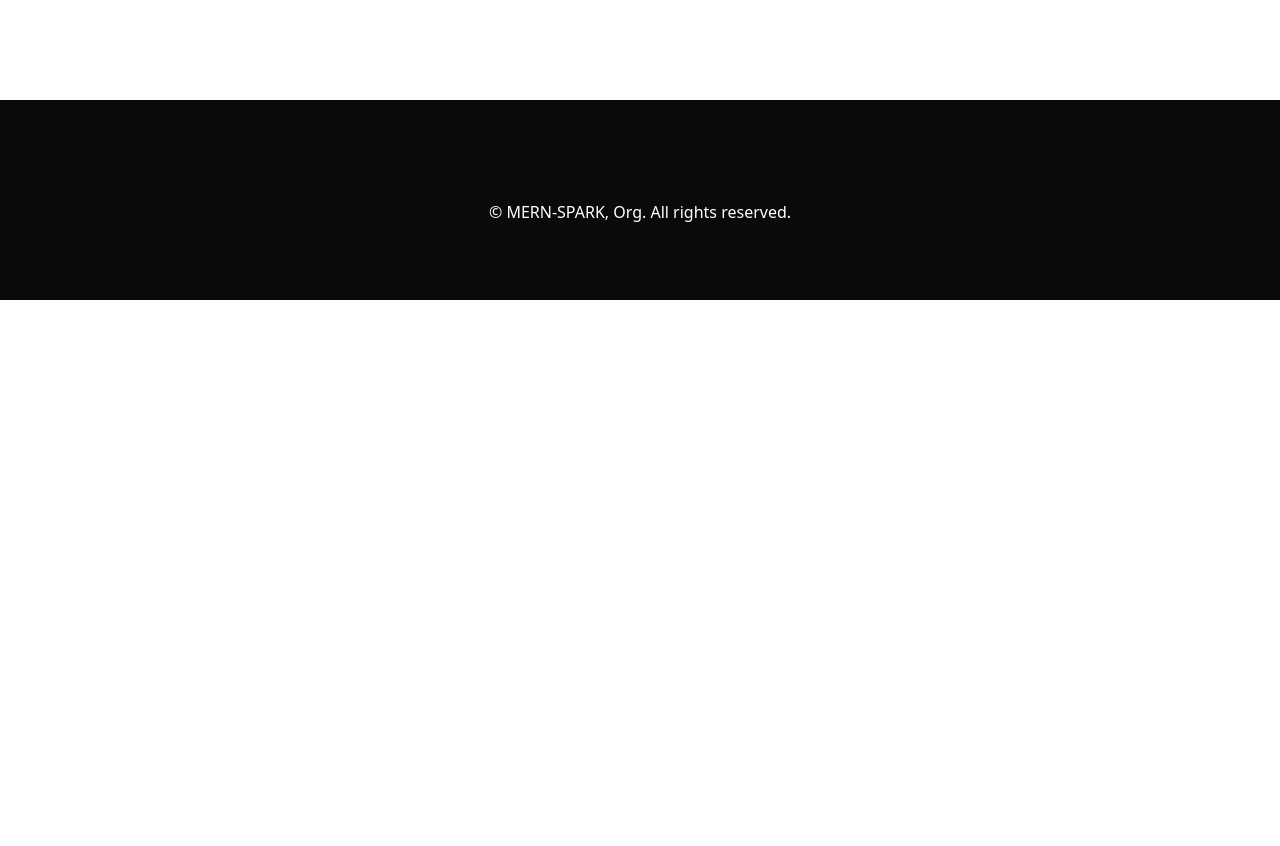
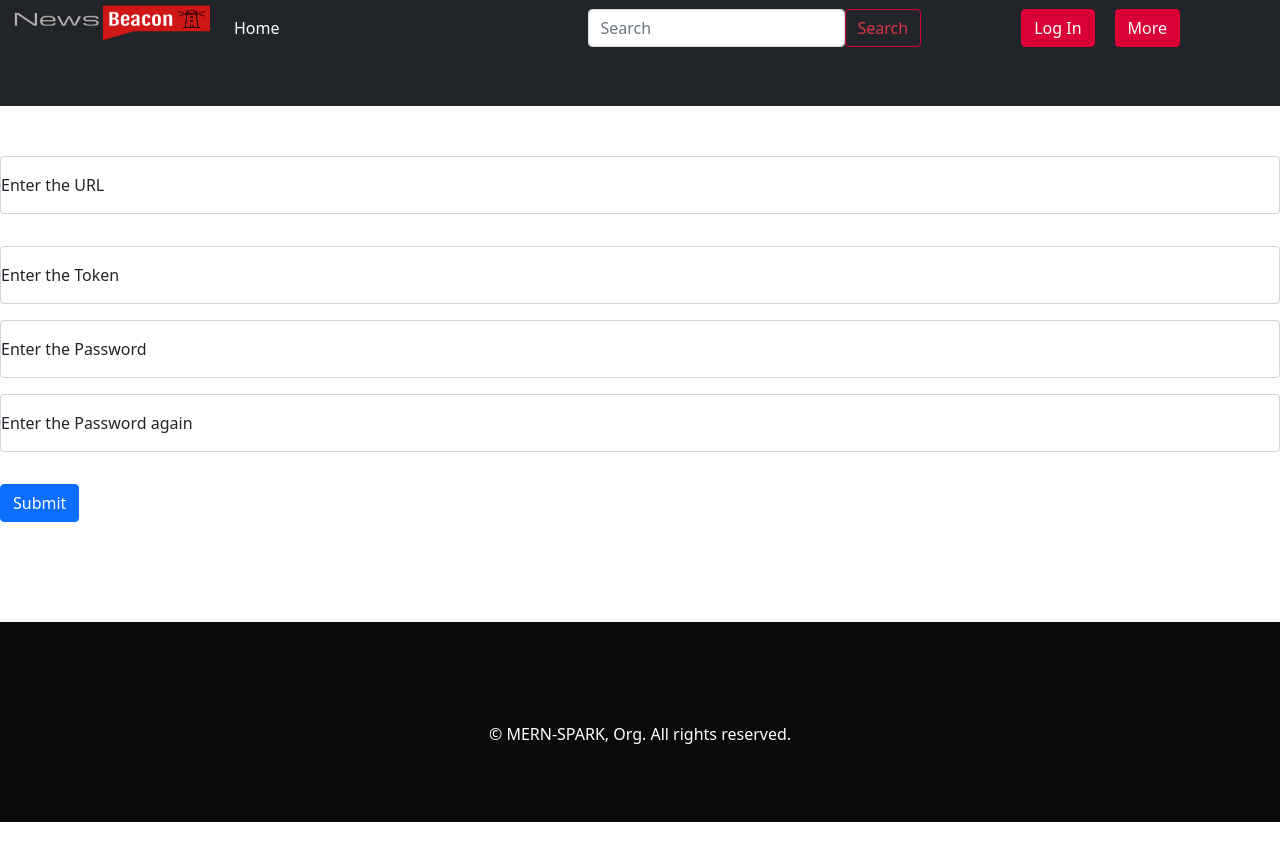
Before and after one commit to MERN-SPARK/News-Beacon-Frontend, a React (Create React App) app: page /forgetPassword in a window 1280 px wide. Before the commit the page ends 800 px from the top, so only its background shows below. Built offline with nearby package versions, Linux system fonts and the light colour scheme; no server answers.

Commit message:
finished forgotPassword page, fixed header's styling and other bug fixes/UX

```diff
--- a/src/App.js
+++ b/src/App.js
@@ -1,31 +1,31 @@
-import React, { Component } from "react";
-import Footer from "./components/Footer";
-import Header from "./components/Header";
-import { Switch, Route, BrowserRouter as Router } from "react-router-dom";
-import Home from "./components/Home";
-import AboutUs from "./components/AboutUs";
-import Favourites from "./components/Favourites";
-import MoreInfo from "./components/MoreInfo";
-import Sports from "./components/Sports";
-import CountryNews from "./components/CountryNews";
-import Signup from "./components/HomeComponent/Signup";
-import "bootstrap/dist/css/bootstrap.min.css";
-import Login from "./components/HomeComponent/Login";
-import Arts from "./components/Arts";
-import Business from "./components/Business";
-import axios from "axios";
-import Food from "./components/Food";
-import Politics from "./components/Politics";
-import Travel from "./components/Travel";
-import Result from "./components/Result";
-import ForgetBassword from "./components/HomeComponent/ForgetBassword";
-import HeaderOther from "./components/HeaderOther";
-import { withAuth0 } from "@auth0/auth0-react";
-import Favourite from "./components/Favourite";
+import React, { Component } from "react"
+import Footer from "./components/Footer"
+import Header from "./components/Header"
+import { Switch, Route, BrowserRouter as Router } from "react-router-dom"
+import Home from "./components/Home"
+import AboutUs from "./components/AboutUs"
+import Favourites from "./components/Favourites"
+import MoreInfo from "./components/MoreInfo"
+import Sports from "./components/Sports"
+import CountryNews from "./components/CountryNews"
+import Signup from "./components/HomeComponent/Signup"
+import "bootstrap/dist/css/bootstrap.min.css"
+import Login from "./components/HomeComponent/Login"
+import Arts from "./components/Arts"
+import Business from "./components/Business"
+import axios from "axios"
+import Food from "./components/Food"
+import Politics from "./components/Politics"
+import Travel from "./components/Travel"
+import Result from "./components/Result"
+import ForgetPassword from "./components/HomeComponent/ForgetPassword"
+import HeaderOther from "./components/HeaderOther"
+import { withAuth0 } from "@auth0/auth0-react"
+import Favourite from "./components/Favourite"
 
 export class App extends Component {
   constructor(props) {
-    super(props);
+    super(props)
     this.state = {
       openSideBar: false,
       searchQuery: "",
@@ -35,20 +35,20 @@
       isHomePage: true,
       isAuth: false,
       userData: [],
-    };
+    }
   }
 
   OpenNav = () => {
     this.setState({
       openSideBar: true,
-    });
-  };
+    })
+  }
 
   closeNav = () => {
     this.setState({
       openSideBar: false,
-    });
-  };
+    })
+  }
 
   // handle the search form and put it in the header
 
@@ -56,45 +56,45 @@
     this.setState({
       resultFlag: false,
       searchQuery: e.target.value,
-    });
-  };
+    })
+  }
   // handle submit which will use the search api and gives a q as a variable and then direct the user to a result page
 
   HandelSubmit = (e) => {
-    e.preventDefault();
-    let target = e.target.search.value;
+    e.preventDefault()
+    let target = e.target.search.value
     axios.get(`http://localhost:8070/APIOneSearch?q=${target}`).then((res) => {
       this.setState({
         resultFlag: true,
         results: res.data,
         target: target,
-      });
-    });
-  };
+      })
+    })
+  }
   checksign = async () => {
-    let check = await axios.get("http://localhost:8070/check-user");
-    console.log(check.data);
+    let check = await axios.get("http://localhost:8070/check-user")
+    console.log(check.data)
     this.setState({
       userData: check.data.auth,
-    });
-  };
+    })
+  }
 
   async componentDidMount() {
     // this.topNewsShow();
     // this.weather();
-    this.checksign();
+    this.checksign()
   }
 
   homepageCheck = () => {
     if (window.location.pathname === "/") {
       this.setState({
         isHomePage: false,
-      });
+      })
     }
-  };
+  }
 
   render() {
-    const { isAuthenticated } = this.props.auth0;
+    const { isAuthenticated } = this.props.auth0
     // console.log(this.props.auth0);
 
     return (
@@ -148,7 +148,7 @@
                   <Favourite />
                 </Route>
 
-                <Route path="/Loginn">
+                {/* <Route path="/Loginn">
                   <HeaderOther
                     openSideBar={this.state.openSideBar}
                     OpenNav={this.OpenNav}
@@ -157,7 +157,7 @@
                     HandelSubmit={this.HandelSubmit}
                   />
                   <AboutUs />
-                </Route>
+                </Route> */}
 
                 <Route path="/favorate">
                   <HeaderOther
@@ -200,7 +200,7 @@
                     handelSearchQuery={this.handelSearchQuery}
                     HandelSubmit={this.HandelSubmit}
                   />
-                  <Sports userData = {this.state.userData}/>
+                  <Sports userData={this.state.userData} />
                 </Route>
 
                 <Route path="/arts">
@@ -211,7 +211,7 @@
                     handelSearchQuery={this.handelSearchQuery}
                     HandelSubmit={this.HandelSubmit}
                   />
-                  <Arts userData = {this.state.userData}/>
+                  <Arts userData={this.state.userData} />
                 </Route>
 
                 <Route path="/business">
@@ -222,7 +222,7 @@
                     handelSearchQuery={this.handelSearchQuery}
                     HandelSubmit={this.HandelSubmit}
                   />
-                  <Business userData = {this.state.userData} />
+                  <Business userData={this.state.userData} />
                 </Route>
 
                 <Route path="/food">
@@ -233,7 +233,7 @@
                     handelSearchQuery={this.handelSearchQuery}
                     HandelSubmit={this.HandelSubmit}
                   />
-                  <Food userData = {this.state.userData} />
+                  <Food userData={this.state.userData} />
                 </Route>
 
                 <Route path="/politics">
@@ -244,7 +244,7 @@
                     handelSearchQuery={this.handelSearchQuery}
                     HandelSubmit={this.HandelSubmit}
                   />
-                  <Politics userData = {this.state.userData}/>
+                  <Politics userData={this.state.userData} />
                 </Route>
 
                 <Route path="/moreInfo">
@@ -287,10 +287,10 @@
                     handelSearchQuery={this.handelSearchQuery}
                     HandelSubmit={this.HandelSubmit}
                   />
-                  <Travel userData = {this.state.userData}/>
+                  <Travel userData={this.state.userData} />
                 </Route>
-                <Route path="/forgetBassword">
-                  <ForgetBassword />
+                <Route path="/forgetPassword">
+                  <ForgetPassword />
                 </Route>
               </Switch>
             </Router>
@@ -299,8 +299,8 @@
 
         <Footer />
       </>
-    );
+    )
   }
 }
 
-export default withAuth0(App);
+export default withAuth0(App)
--- /dev/null
+++ b/src/components/Header.css
@@ -0,0 +1,11 @@
+.navbar {
+  width: 100%;
+  padding: 10px;
+  position: fixed;
+  top: 0;
+  transition: top 0.6s;
+}
+
+.navbar--hidden {
+  top: -50px;
+}
--- a/src/components/Header.js
+++ b/src/components/Header.js
@@ -1,65 +1,68 @@
-import React, { Component } from "react";
-import logoImage from "../../src/logo.png";
-import axios from "axios";
-import LoginButton from "./LoginButton";
-import LogoutButton from "./LogoutButton";
-import { withAuth0 } from "@auth0/auth0-react";
-
+import React, { Component } from "react"
+import logoImage from "../../src/logo.png"
+import axios from "axios"
+import LoginButton from "./LoginButton"
+import LogoutButton from "./LogoutButton"
+import { withAuth0 } from "@auth0/auth0-react"
+import classnames from "classnames"
+import "./Header.css"
 import {
   Navbar,
   Nav,
-  // eslint-disable-next-line
-  NavDropdown,
   Form,
   Button,
   FormControl,
   Offcanvas,
-} from "react-bootstrap";
+  Col,
+} from "react-bootstrap"
 
 class Header extends Component {
   constructor(props) {
-    super(props);
+    super(props)
     this.state = {
       userData: [],
-    };
+      prevScrollpos: window.pageYOffset,
+      visible: true,
     }
+  }
+
+  componentDidMount() {
+    window.addEventListener("scroll", this.handleScroll)
+  }
+
+  componentWillUnmount() {
+    window.removeEventListener("scroll", this.handleScroll)
+  }
+
   Logout = async (values) => {
-    let logoutUSer = await axios.get(`http://localhost:8070/signout-user`);
-    console.log(logoutUSer);
-  };
+    let logoutUSer = await axios.get(`http://localhost:8070/signout-user`)
+    console.log(logoutUSer)
+  }
 
-  // checksign = async () => {
-  //   let check = await axios.get("http://localhost:8070/check-user");
-  //   console.log(check.data);
-  //   this.setState({
-  //     userData: check.data.auth,
-  //   });
-  // };
+  handleScroll = () => {
+    const { prevScrollpos } = this.state
 
-  // async componentDidMount() {
-  //   // this.topNewsShow();
-  //   // this.weather();
-  //   this.checksign();
-  // }
+    const currentScrollPos = window.pageYOffset
+    const visible = prevScrollpos > currentScrollPos
+
+    this.setState({
+      prevScrollpos: currentScrollPos,
+      visible,
+    })
+  }
 
   render() {
-    const { isAuthenticated } = this.props.auth0;
+    const { isAuthenticated } = this.props.auth0
 
     return (
       <>
         {console.log(this.props.isHomepage)}
         <Navbar
+          className={classnames("navbar", {
+            "navbar--hidden": !this.state.visible,
+          })}
           bg="dark"
           expand="lg"
-          style={{
-            backgroundColor: "#444444",
-            position: "sticky",
-            top: "0",
-            zIndex: 1,
-            display: "grid",
-            gridTemplateColumns: "1fr 5fr ",
-            gridGap: "50px",
-          }}
         >
           <Navbar.Brand
             href="/"
@@ -67,7 +70,7 @@
               color: "white",
             }}
           >
-            <img src={logoImage} width="150" height="50" alt="logo" />
+            <img src={logoImage} width="200" height="130" alt="logo" />
           </Navbar.Brand>
           <Navbar.Toggle aria-controls="navbarScroll" />
           <Navbar.Collapse
@@ -79,8 +82,6 @@
             }}
           >
             <Nav
-              //grid-template-columns: auto auto auto;gap: 50px;
-
               className="mr-auto my-2 my-lg-0"
               style={{
                 maxHeight: "100px",
@@ -95,11 +96,11 @@
               </Nav.Link>
               {this.props.isHomePage && (
                 <>
+                  <Nav.Link href="#topnews" style={{ color: "white" }}>
+                    Top News
+                  </Nav.Link>
                   <Nav.Link href="#popular" style={{ color: "white" }}>
                     PopularNews
-                  </Nav.Link>
-                  <Nav.Link href="#topnews" style={{ color: "white" }}>
-                    Top News
                   </Nav.Link>
                   <Nav.Link href="#covid19" style={{ color: "white" }}>
                     Covid19
@@ -114,18 +115,6 @@
                   )}
                 </>
               )}
-
-              {/* decomment if you need a dropDown list
-               <NavDropdown title="Link" id="navbarScrollingDropdown">
-                <NavDropdown.Item href="#action3">Action</NavDropdown.Item>
-                <NavDropdown.Item href="#action4">
-                  Another action
-                </NavDropdown.Item>
-                <NavDropdown.Divider />
-                <NavDropdown.Item href="#action5">
-                  Something else here
-                </NavDropdown.Item>
-              </NavDropdown> */}
             </Nav>
             <Form className="d-flex" onSubmit={this.props.HandelSubmit}>
               <FormControl
@@ -151,7 +140,11 @@
                 gridGap: "20px",
               }}
             >
-              {(isAuthenticated || this.props.userData)? <LogoutButton /> : <LoginButton />}
+              {isAuthenticated || this.props.userData ? (
+                <LogoutButton />
+              ) : (
+                <LoginButton />
+              )}
 
               <Button
                 style={{ backgroundColor: "#DA0037", borderColor: "#DA0037" }}
@@ -164,9 +157,7 @@
             </div>
           </Navbar.Collapse>
         </Navbar>
-        {
-          //******************SideNav******************** */
-        }
+
         <Offcanvas
           show={this.props.openSideBar}
           onHide={this.props.closeNav}
@@ -176,14 +167,17 @@
           }}
         >
           <Offcanvas.Header closeButton>
-            <Offcanvas.Title style={{ color: "#DA0037", fontSize: "50px" }}>
+            <Offcanvas.Title
+              style={{
+                color: "#DA0037",
+                fontSize: "50px",
+              }}
+            >
               More
             </Offcanvas.Title>
           </Offcanvas.Header>
+
           <Offcanvas.Body style={{ fontSize: "30px" }}>
-            <Nav.Link href="/about" style={{ color: "#171717" }}>
-              About
-            </Nav.Link>
             <Nav.Link href="/country" style={{ color: "#171717" }}>
               Country News
             </Nav.Link>
@@ -205,12 +199,18 @@
             <Nav.Link href="/food" style={{ color: "#171717" }}>
               Food
             </Nav.Link>
+            <Nav.Link href="/about" style={{ color: "#171717" }}>
+              About
+            </Nav.Link>
+            <Col>
               <Button
                 style={{ backgroundColor: "#DA0037", borderColor: "#DA0037" }}
                 href="/login"
               >
                 Login
               </Button>
+            </Col>
+            <Col>
               <Button
                 style={{ backgroundColor: "#DA0037", borderColor: "#DA0037" }}
                 href="/"
@@ -218,17 +218,20 @@
               >
                 logout
               </Button>
+            </Col>
+            <Col>
               <Button
                 style={{ backgroundColor: "#DA0037", borderColor: "#DA0037" }}
                 href="/signup"
               >
                 SignUp
               </Button>
+            </Col>
           </Offcanvas.Body>
         </Offcanvas>
       </>
-    );
+    )
   }
 }
 
-export default withAuth0(Header);
+export default withAuth0(Header)
--- /dev/null
+++ b/src/components/HomeComponent/ForgetPassword.js
@@ -0,0 +1,149 @@
+import React, { Component } from "react"
+import axios from "axios"
+import { Button, Row, Form, FloatingLabel, Alert } from "react-bootstrap"
+import Header from "../Header"
+export class ForgetPassword extends Component {
+  constructor(props) {
+    super(props)
+    this.state = {
+      forgetPassword: "",
+      shownewtoken: true,
+      signupError: "Enter a valid input please!",
+      forgetToken: "",
+      newpassword: "",
+      newconfirm: "",
+    }
+  }
+
+  handleLocation = (e) => {
+    this.setState({
+      forgetPassword: e.target.value,
+    })
+  }
+  handleLocation2 = (e) => {
+    this.setState({
+      forgetToken: e.target.value,
+    })
+  }
+  handleLocation3 = (e) => {
+    this.setState({
+      newpassword: e.target.value,
+    })
+  }
+  handleLocation4 = (e) => {
+    this.setState({
+      newconfirm: e.target.value,
+    })
+  }
+
+  handleSubmit = async (e) => {
+    e.preventDefault()
+    try {
+      let email = {
+        email: this.state.forgetPassword,
+      }
+      let resetPassword = await axios.post(
+        `https://mern-spark-project.herokuapp.com/forget-user`,
+        email
+      )
+      this.setState({
+        shownewtoken: true,
+      })
+      console.log(resetPassword)
+    } catch (err) {
+      this.setState({
+        signupError: "there is no user with this email adress",
+      })
+    }
+  }
+  handleSubmit2 = async (e) => {
+    e.preventDefault()
+    try {
+      let password = {
+        password: this.state.newpassword,
+        passwordConfirm: this.state.newconfirm,
+      }
+
+      let resetToken = await axios.patch(
+        `https://mern-spark-project.herokuapp.com/reset-use/${this.state.forgetToken}`,
+        password
+      )
+      console.log(resetToken)
+    } catch (err) {
+      this.setState({
+        signupError: "Token is anvlid",
+      })
+    }
+  }
+
+  render() {
+    return (
+      <div>
+        <Header />
+        <Form onSubmit={this.handleSubmit}>
+          <Row className="mb-3">
+            <FloatingLabel
+              controlId="floatingInput"
+              label="Enter the URL"
+              className="mb-3"
+            >
+              <Form.Control
+                onChange={this.handleLocation}
+                type="text"
+                placeholder="Enter the URL"
+              />
+            </FloatingLabel>
+          </Row>
+          {this.state.forgetPassword !== "" && (
+            <Alert variant={"danger"}>{this.state.signupError}</Alert>
+          )}
+        </Form>
+
+        {this.state.shownewtoken && (
+          <Form>
+            <Row className="mb-3">
+              <FloatingLabel
+                controlId="floatingInput"
+                label="Enter the Token"
+                className="mb-3"
+              >
+                <Form.Control type="password" placeholder="Enter the Token" />
+              </FloatingLabel>
+
+              <FloatingLabel
+                controlId="floatingInput"
+                label="Enter the Password"
+                className="mb-3"
+              >
+                <Form.Control
+                  type="password"
+                  placeholder="Enter the Password"
+                />
+              </FloatingLabel>
+              <FloatingLabel
+                controlId="floatingInput"
+                label="Enter the Password again"
+                className="mb-3"
+              >
+                <Form.Control
+                  type="password"
+                  placeholder="Enter the Password again"
+                />
+              </FloatingLabel>
+            </Row>
+
+            <Button
+              variant="primary"
+              type="submit"
+              onSubmit={this.handleSubmit2}
+            >
+              Submit
+            </Button>
+          </Form>
+        )}
+      </div>
+    )
+  }
+}
+
+export default ForgetPassword
```
Also changed, not shown: src/components/HomeComponent/ForgetBassword.js (deleted, +0 -119 lines), src/components/HomeComponent/Login.js (+60 -55 lines), src/logo.png. Lines whose indentation alone changed are shown as unchanged.
